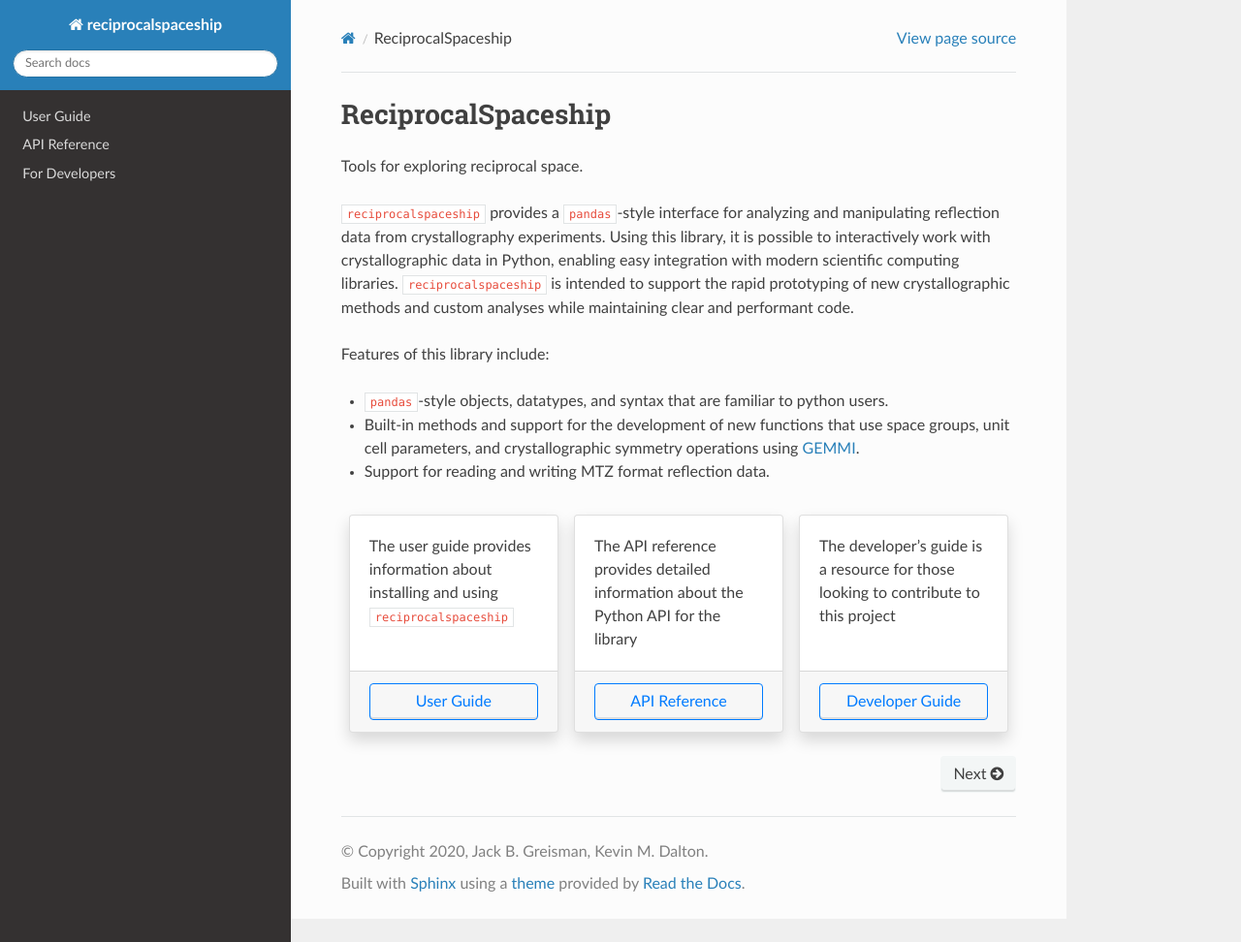
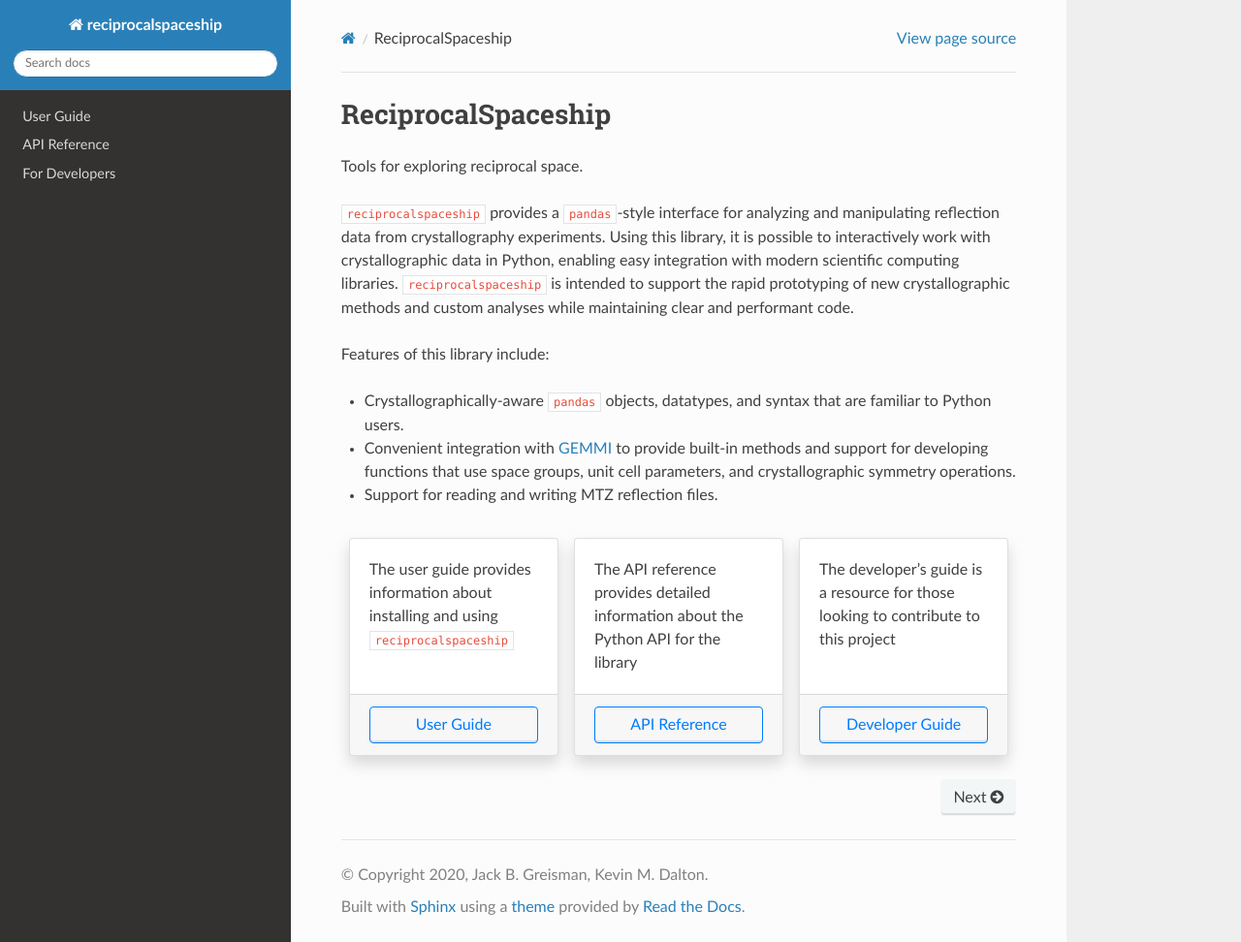
Before and after one commit to rs-station/reciprocalspaceship, a Sphinx documentation site: the page built from docs/index.rst, in a window 1280 px wide and 972 px high. Shown: the whole window at 97% size. Built offline with Sphinx 7.4.7 and the Read the Docs theme 2.0.0, drawn with Linux system fonts in a browser that asks for light colours; the version number could not be read and is left out.

Commit message:
Update index.rst of documentation

```diff
--- a/docs/index.rst
+++ b/docs/index.rst
@@ -13,11 +13,11 @@ custom analyses while maintaining clear and performant code.
 
 Features of this library include:
 
-- ``pandas``-style objects, datatypes, and syntax that are familiar to python users.
-- Built-in methods and support for the development of new functions that use space groups,
-  unit cell parameters, and crystallographic symmetry operations using
-  `GEMMI <https://gemmi.readthedocs.io/en/latest/>`_.
-- Support for reading and writing MTZ format reflection data.
+- Crystallographically-aware ``pandas`` objects, datatypes, and syntax that are familiar to Python users.
+- Convenient integration with `GEMMI <https://gemmi.readthedocs.io/en/latest/>`_ to provide built-in methods and
+  support for developing functions that use space groups, unit cell parameters, and crystallographic
+  symmetry operations.
+- Support for reading and writing MTZ reflection files.
 
 .. panels::
     :container: container-lg pb-3
```
